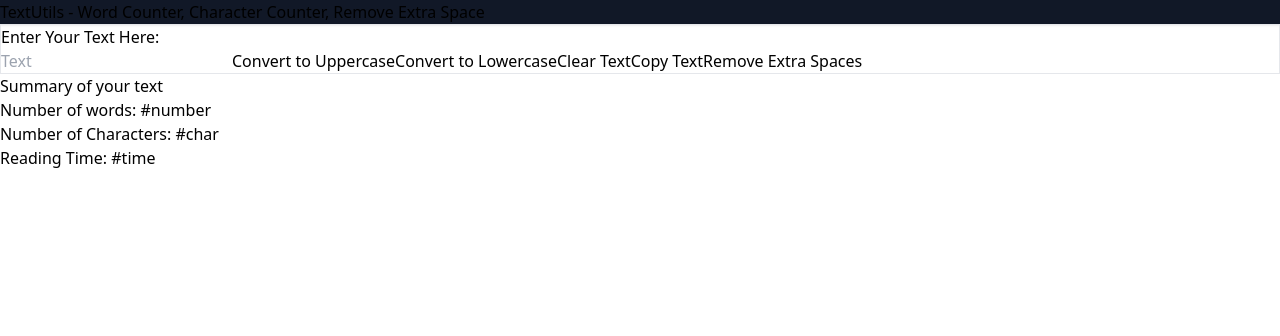
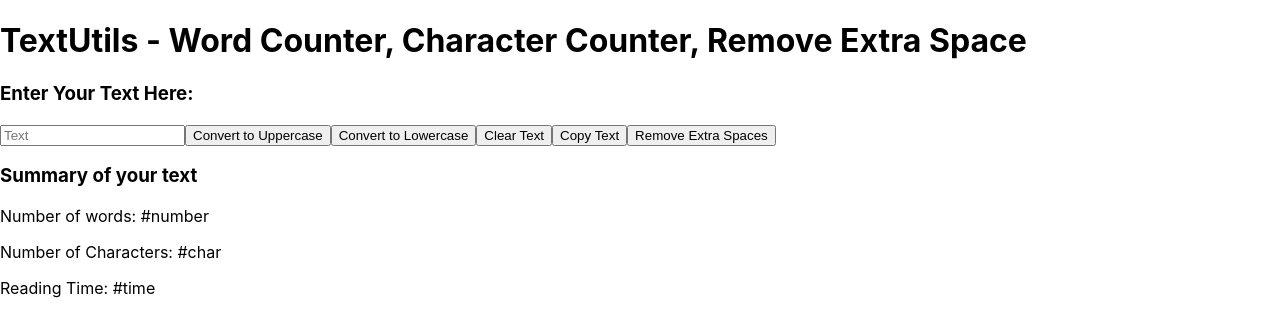
Before and after one commit to Ayush-Dabas/react-text-utils, a React (Create React App) app: page / in a window 1280 px wide. Shown: the top 336 px of the page. Built offline with nearby package versions, Linux system fonts and the light colour scheme.

Commit message:
Restarted the stuff

```diff
--- a/craco.config.js
+++ /dev/null
@@ -1,7 +0,0 @@
-module.exports = {
-  style: {
-    postcss: {
-      plugins: [require("tailwindcss"), require("autoprefixer")],
-    },
-  },
-};
--- a/public/index.html
+++ b/public/index.html
@@ -24,7 +24,7 @@
       work correctly both with client-side routing and a non-root public URL.
       Learn how to configure a non-root public URL by running `npm run build`.
     -->
-    <title>React Text Utils</title>
+    <title>React App</title>
   </head>
   <body>
     <noscript>You need to enable JavaScript to run this app.</noscript>
--- /dev/null
+++ b/src/App.css
@@ -0,0 +1,38 @@
+.App {
+  text-align: center;
+}
+
+.App-logo {
+  height: 40vmin;
+  pointer-events: none;
+}
+
+@media (prefers-reduced-motion: no-preference) {
+  .App-logo {
+    animation: App-logo-spin infinite 20s linear;
+  }
+}
+
+.App-header {
+  background-color: #282c34;
+  min-height: 100vh;
+  display: flex;
+  flex-direction: column;
+  align-items: center;
+  justify-content: center;
+  font-size: calc(10px + 2vmin);
+  color: white;
+}
+
+.App-link {
+  color: #61dafb;
+}
+
+@keyframes App-logo-spin {
+  from {
+    transform: rotate(0deg);
+  }
+  to {
+    transform: rotate(360deg);
+  }
+}
--- a/src/index.css
+++ b/src/index.css
@@ -1,3 +1,13 @@
-@tailwind base;
-@tailwind components;
-@tailwind utilities;
+body {
+  margin: 0;
+  font-family: -apple-system, BlinkMacSystemFont, 'Segoe UI', 'Roboto', 'Oxygen',
+    'Ubuntu', 'Cantarell', 'Fira Sans', 'Droid Sans', 'Helvetica Neue',
+    sans-serif;
+  -webkit-font-smoothing: antialiased;
+  -moz-osx-font-smoothing: grayscale;
+}
+
+code {
+  font-family: source-code-pro, Menlo, Monaco, Consolas, 'Courier New',
+    monospace;
+}
--- a/src/index.js
+++ b/src/index.js
@@ -1,7 +1,7 @@
 import React from "react";
 import ReactDOM from "react-dom/client";
-import App from "./App.jsx";
 import "./index.css";
+import App from "./App";
 
 const root = ReactDOM.createRoot(document.getElementById("root"));
 root.render(
--- a/tailwind.config.js
+++ /dev/null
@@ -1,12 +0,0 @@
-module.exports = {
-  mode: "jit",
-  purge: ["./src/**/*.{js,jsx,ts,tsx}", "./public/index.html"],
-  darkMode: false, // or 'media' or 'class'
-  theme: {
-    extend: {},
-  },
-  variants: {
-    extend: {},
-  },
-  plugins: [],
-};
```
Also changed, not shown: package.json (+4 -12 lines), src/App.js (renamed from src/App.jsx), 2 other files (tests, documents, lock files or other folders).
